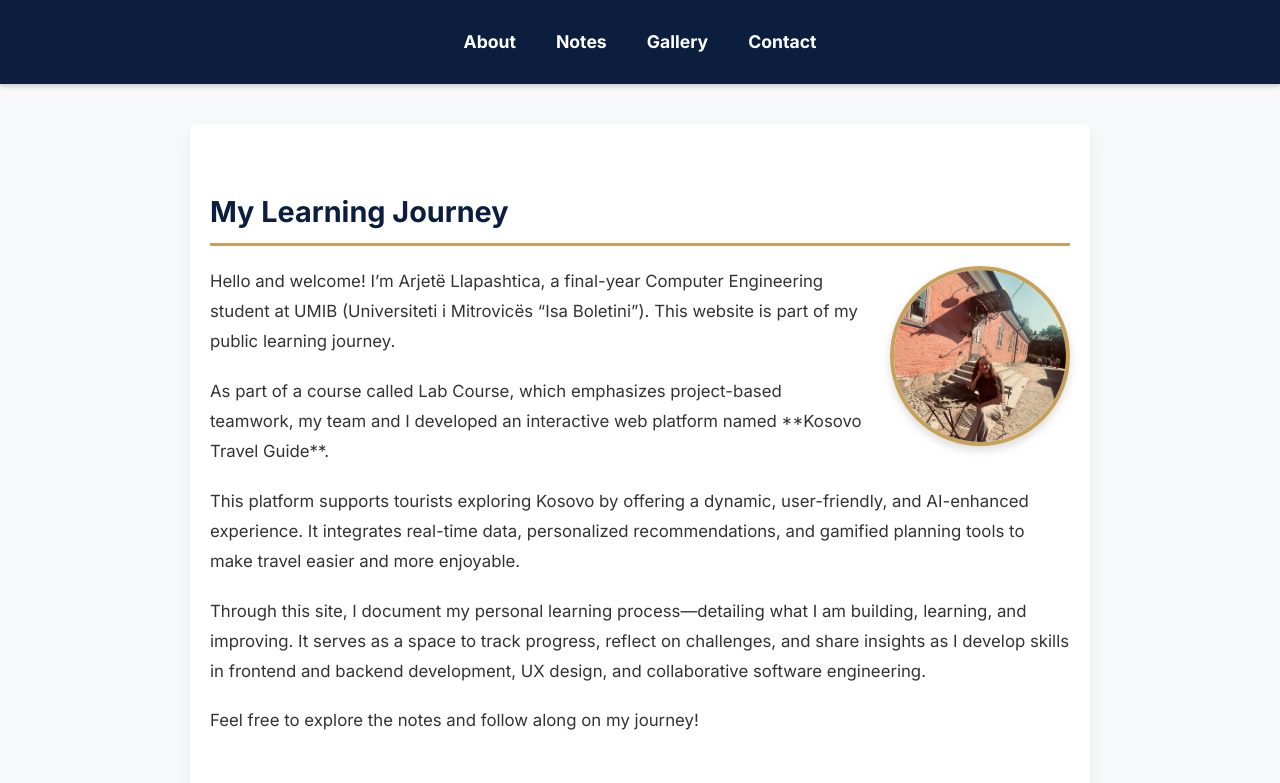
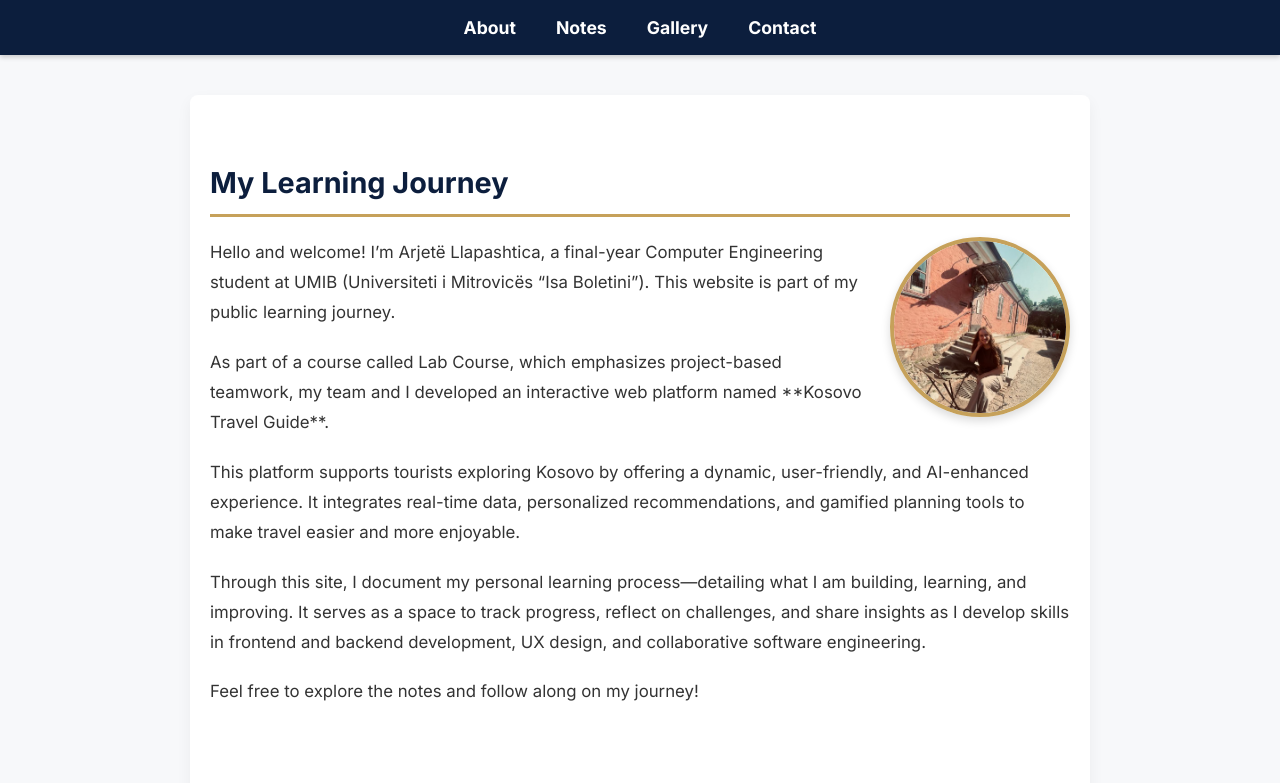
Before and after one commit to ArjetaLlapashtica04/public-learning, a plain HTML site: page index.html in a window 1280 px wide. Shown: the top 783 px of the page. Drawn offline with Linux system fonts and the light colour scheme; no server answers.

Commit message:
Update style.css

```diff
--- a/style.css
+++ b/style.css
@@ -16,10 +16,10 @@ body {
 header {
     background: #0c1e3d; /* Dark blue header background */
     color: white;
-    /* Removed sticky position for mobile, it will be added back for desktop */
-    padding: 12px 0; /* Default padding for desktop */
+    padding: 5px 0; /* Adjusted for desktop: Reduced vertical padding */
     z-index: 1000;
     box-shadow: 0 2px 5px rgba(0, 0, 0, 0.2);
+    /* position: sticky and top: 0 are removed here for desktop as requested */
 }
 
 nav {
@@ -30,11 +30,11 @@ nav {
     padding: 0 20px;
     max-width: 900px;
     margin: 0 auto;
-    min-height: 60px; /* Adjusted for better vertical centering on desktop */
+    min-height: 45px; /* Adjusted for desktop: Reduced min-height */
 }
 
 nav ul {
-    display: flex;
+    display: flex; /* Default: flex for desktop */
     justify-content: center;
     list-style: none;
     margin: 0;
@@ -336,13 +336,14 @@ button:focus {
 
 
 /* --- Responsive Adjustments --- */
-@media (min-width: 769px) { /* Apply sticky header only on desktop */
-    header {
-        position: sticky;
-        top: 0;
-    }
-}
-
+/* Sticky header is now removed entirely for desktop as requested
+   @media (min-width: 769px) {
+       header {
+           position: sticky;
+           top: 0;
+       }
+   }
+*/
 
 @media (max-width: 768px) {
     /* Mobile header/nav adjustments */
```
